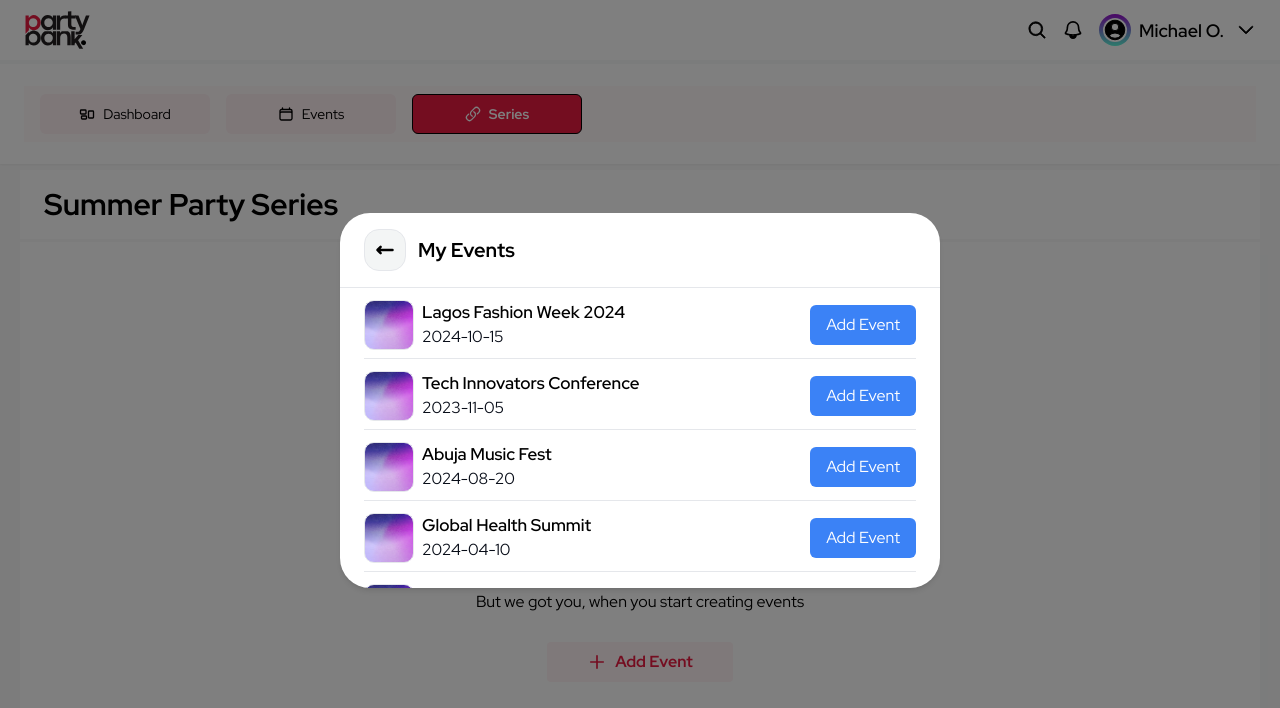
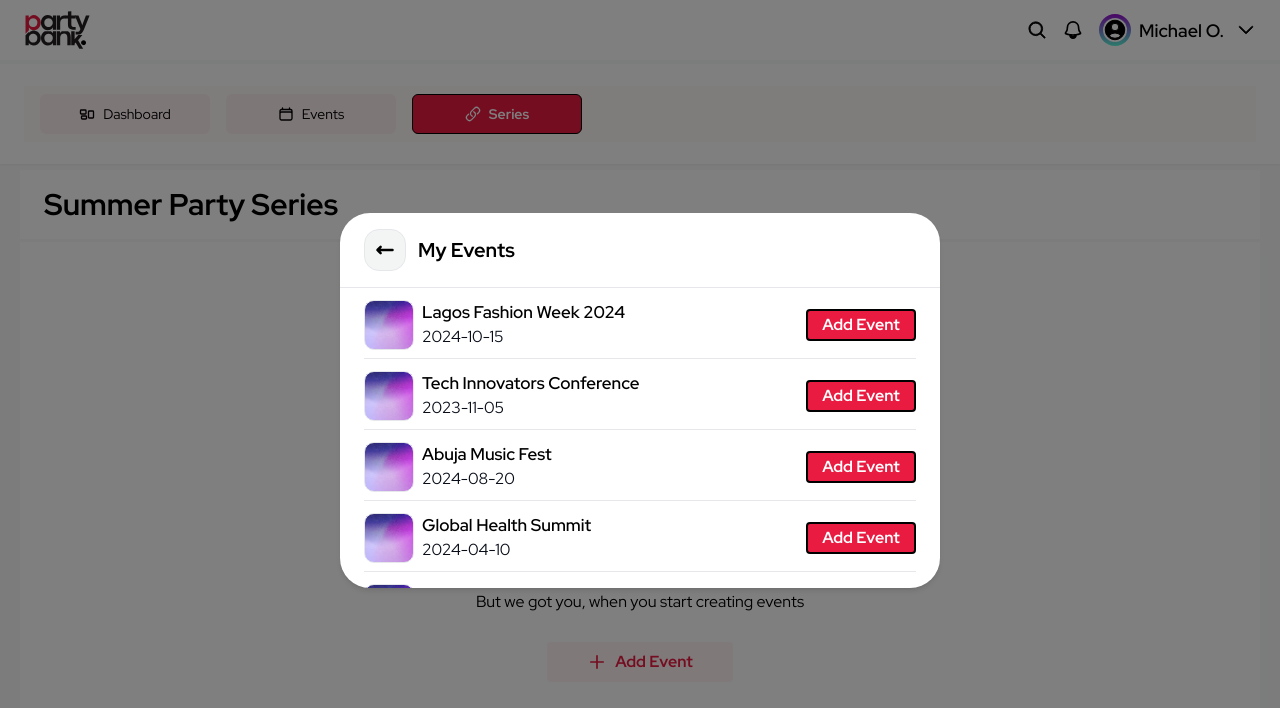
Before and after one commit to dejmartins/partybank-organizer, a Next.js app: page /dashboard/series/series_001/events in a window 1280 px wide. Both pictures are taken after a click on the button "Add Event". Shown: the top 708 px of the page. Built offline with nearby package versions, Linux system fonts and the light colour scheme.

Commit message:
modal: removed scrollbar

```diff
--- a/app/dashboard/series/[id]/events/page.tsx
+++ b/app/dashboard/series/[id]/events/page.tsx
@@ -1,5 +1,6 @@
 'use client'
 
+import { useState } from 'react';
 import { series } from "@/app/lib/placeholder-data";
 import EmptyState from "@/app/ui/dashboard/empty-state";
 import Card from "@/app/ui/events/card";
@@ -8,12 +9,17 @@ import { PlusIcon } from "@heroicons/react/24/outline";
 import { usePathname } from "next/navigation";
 
 export default function Page() {
+  const [isModalOpen, setIsModalOpen] = useState(false);
   const pathName = usePathname();
   const serieId = pathName.split('/')[3];
 
   const selectedSeries = series.find((serie) => serie.id === serieId);
 
   const events = selectedSeries ? selectedSeries.events : [];
+
+  const toggleModal = () => {
+    setIsModalOpen((prev) => !prev);
+  };
 
   return (
     <main className="flex flex-col flex-grow h-full border-0 border-x-[20px] border-[var(--pb-c-soft-grey)]">
@@ -42,15 +48,18 @@ export default function Page() {
           <div className="md:mt-20 flex flex-col items-center">
             <EmptyState title="No events added yet!" />
 
-                        <AddEventModal />
-
-                        <button className="flex items-center justify-center gap-2 bg-[#E91B410D] text-[var(--pb-c-red)] font-[700] mt-7 rounded-[4px] w-[186px] py-2 cursor-pointer">
+            <button
+              onClick={toggleModal}
+              className="flex items-center justify-center gap-2 bg-[#E91B410D] text-[var(--pb-c-red)] font-[700] mt-7 rounded-[4px] w-[186px] py-2 cursor-pointer"
+            >
               <PlusIcon className="w-5 stroke-[2px]" />
               Add Event
             </button>
           </div>
         )}
       </div>
+
+      {isModalOpen && <AddEventModal isOpen={isModalOpen} onClose={toggleModal} />}
     </main>
-    )
+  );
 }
--- a/app/ui/modal/add-event.tsx
+++ b/app/ui/modal/add-event.tsx
@@ -1,24 +1,38 @@
-import { BackButton } from "../series/buttons";
+import { ArrowLongLeftIcon } from "@heroicons/react/24/outline";
 import Modal from "./base-modal";
 import { events } from "@/app/lib/placeholder-data";
+import style from '@/app/ui/styles/modal.module.css'
 
-export default function AddEventModal() {
+interface AddEventModalProps {
+  isOpen: boolean;
+  onClose: () => void;
+}
+
+export default function AddEventModal({ isOpen, onClose }: AddEventModalProps) {
   const handleAddEvent = (event: any) => {
     console.log("Event added:", event);
   };
 
   return (
-        <Modal isOpen={true} onClose={() => {}}>
+    <Modal isOpen={isOpen} onClose={onClose}>
       <div className="">
         <div className="flex items-center gap-3 px-6 py-4 border-0 border-b">
-                    <BackButton href="/dashboard/series" />
+            <button onClick={onClose} className="border cursor-pointer bg-[#F3F5F5] px-[10px] py-[5px] rounded-[15px]">
+                <ArrowLongLeftIcon className="w-[20px] h-[30px] stroke stroke-[3px]"/>
+            </button>
             <h3 className="text-xl font-bold line-clamp-1">My Events</h3>
         </div>
-                <div className="h-[300px] overflow-y-auto">
+
+        <div className={`h-[300px] overflow-y-auto ${style.noScrollbar}`}>
           {events.length > 0 ? (
             <div className="px-6">
-                            {events.map((event) => (
-                                <div className="flex items-center justify-between gap-2 my-3 border-0 border-b pb-2">
+              {events.map((event, index) => (
+                <div
+                  key={event.id}
+                  className={`flex items-center justify-between gap-2 my-3 pb-2 ${
+                    index !== events.length - 1 ? 'border-b' : ''
+                  }`}
+                >
                   <div className="flex items-center gap-2">
                     <div
                       className="min-w-[50px] min-h-[50px] border bg-cover bg-center rounded-[10px] overflow-hidden"
@@ -33,7 +47,7 @@ export default function AddEventModal() {
                   </div>
 
                   <button
-                                        className="bg-blue-500 hover:bg-blue-600 text-white px-4 py-2 rounded-md"
+                    className="rounded-[4px] py-[2px] min-w-[110px] bg-[var(--pb-c-red)] text-white font-[700] border-[2px] border-black"
                     onClick={() => handleAddEvent(event)}
                   >
                     Add Event
@@ -43,7 +57,7 @@ export default function AddEventModal() {
             </div>
           ) : (
             <div>
-                            <p>No event</p>
+              <p>No events available</p>
             </div>
           )}
         </div>
--- /dev/null
+++ b/app/ui/styles/modal.module.css
@@ -0,0 +1,8 @@
+.noScrollbar::-webkit-scrollbar {
+    display: none;
+  }
+
+.noScrollbar {
+    -ms-overflow-style: none;
+    scrollbar-width: none;
+}
```
Also changed, not shown: app/ui/modal/base-modal.tsx (+0 -8 lines), app/ui/styles/auth.module.css (deleted). Lines whose indentation alone changed are shown as unchanged.
